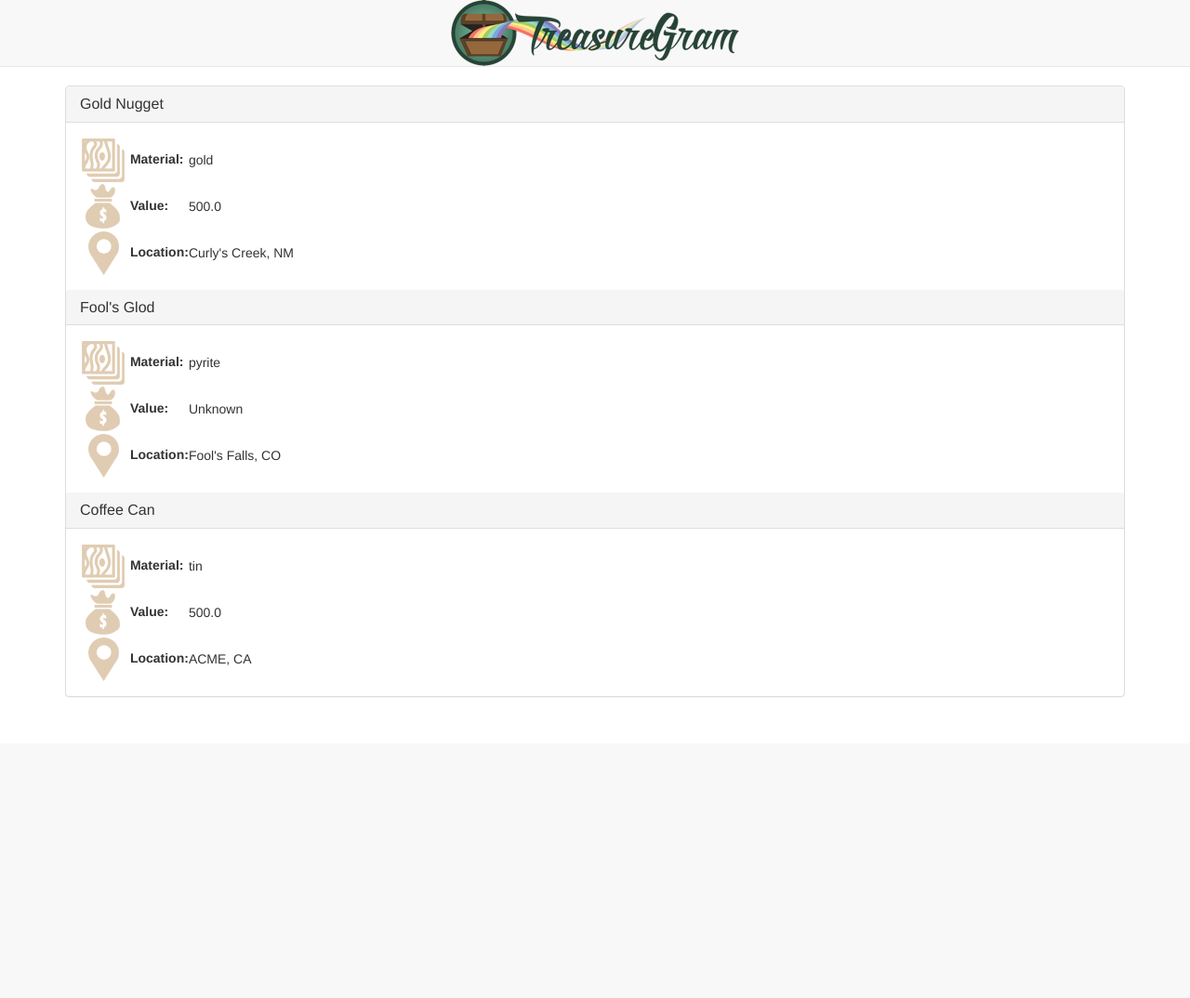
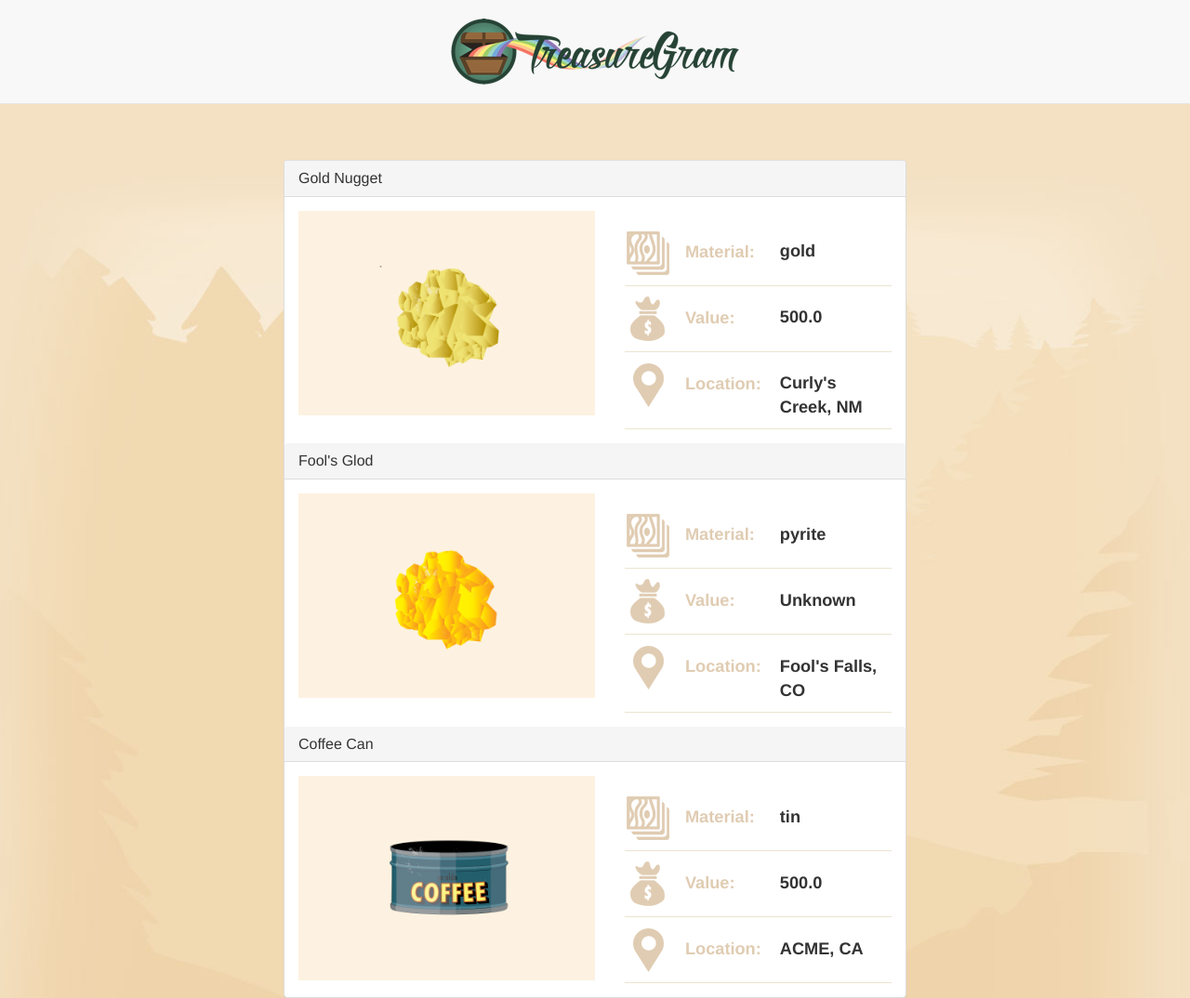
Before and after one commit to haleyshi/python_learn, a Django app: page / in a window 1280 px wide. Shown: the whole page at 93% size. Before the commit the page ends 750 px from the top, so only its background shows below. Run offline with Django 3.2, Linux system fonts and the light colour scheme; some libraries are stand-ins or nearby versions.

Commit message:
django demo - images

```diff
--- a/django_demo/Treasuregram/main_app/static/style.css
+++ b/django_demo/Treasuregram/main_app/static/style.css
@@ -1,3 +1,113 @@
-h1 {
-    color: green;
+/* This would be bootstrap-custom.css */
+
+/* ----- Bootstrap Theme ----- */
+
+body {
+  background:  #f3e1c5 url(images/brand-bg.jpg) no-repeat center top;
+  color: #263d2c;
 }
+
+.container {
+  max-width: 700px;
+  padding-top: 40px;
+}
+
+.navbar {
+  margin-bottom: 0;
+  padding-bottom: 20px;
+  padding-top: 20px;
+}
+
+.navbar-default {
+  background: #fdf9f0;
+  border-color: #ece4cf;
+}
+
+.panel {
+  background: #fff6e8;
+  border-color: #ece4cf;
+  box-shadow: 0 2px 2px #a58d65;
+}
+
+.panel-default .panel-heading {
+  background: #fbf3dd;
+  border-color: #ece4cf;
+}
+
+.panel-body {
+  position: relative;
+}
+
+.panel-title {
+  font-size: 1.5em;
+  color: #263d2c;
+}
+
+/* ----- Custom Stuff ----- */
+
+.footer {
+  border-top: 1px solid #c6b397;
+  color: #d0b695;
+  font-weight: bold;
+  font-size: 1.2em;
+  margin-bottom: 20px;
+  margin-top: 40px;
+  padding-top: 20px;
+  text-transform: uppercase;
+}
+
+.treasure {
+  margin-bottom: 20px;
+}
+
+.treasure:last-child {
+  margin-bottom: 0;
+}
+
+.treasure-photo {
+  background: #fdf2e1;
+  float: left;
+  margin-right: 5%;
+  padding: 20px;
+  position: relative;
+  text-align: center;
+  width: 50%;
+}
+
+.treasure-photo img {
+  height: 180px;
+  max-width: 100%;
+}
+
+.treasure-table {
+  float: left;
+  margin-top: 10px;
+  width: 45%;
+}
+
+.treasure-table img {
+  margin-right: 10px;
+}
+
+.treasure-table tr {
+  border-bottom: 1px solid #ece4cf;
+}
+
+.treasure-table td,
+.treasure-table th {
+  font-weight: bold;
+  font-size: 1.3em;
+  padding-bottom: 10px;
+  padding-top: 10px;
+  vertical-align: baseline;
+}
+
+.treasure-table th {
+  color: #e0ccb2;
+  white-space: nowrap;
+}
+
+.treasure-table td:last-child {
+  padding-left: 20px;
+  width: 100%;
+}
--- a/django_demo/Treasuregram/main_app/templates/index.html
+++ b/django_demo/Treasuregram/main_app/templates/index.html
@@ -21,6 +21,9 @@
                     <h2 class="panel-title">{{ treasure.name }}</h2>
                 </div>
                 <div class="panel-body">
+                    <div class="treasure-photo">
+                        <img src="{{ treasure.img_url }}" height="200">
+                    </div>
                     <table class="treasure-table">
                         <tr>
                             <th>
--- a/django_demo/Treasuregram/main_app/views.py
+++ b/django_demo/Treasuregram/main_app/views.py
@@ -3,16 +3,17 @@ from django.shortcuts import render
 # Create your views here.
 
 class Treasure:
-    def __init__(self, name, value, material, location):
+    def __init__(self, name, value, material, location, img_url):
         self.name = name
         self.value = value
         self.material = material
         self.location = location
+        self.img_url = img_url
 
 treasures = [
-    Treasure("Gold Nugget", 500.00, "gold", "Curly's Creek, NM"),
-    Treasure("Fool's Glod", 0, "pyrite", "Fool's Falls, CO"),
-    Treasure("Coffee Can", 500.00, "tin", "ACME, CA"),
+    Treasure("Gold Nugget", 500.00, "gold", "Curly's Creek, NM", 'treasuregram-gold-nugget.png'),
+    Treasure("Fool's Glod", 0, "pyrite", "Fool's Falls, CO", 'treasuregram-fools-gold.png'),
+    Treasure("Coffee Can", 500.00, "tin", "ACME, CA", 'treasuregram-coffee-can.png'),
 ]
 
 def index(request):
```
Also changed, not shown: django_demo/Treasuregram/main_app/static/images/treasuregram-coffee-can.png (added), django_demo/Treasuregram/main_app/static/images/treasuregram-fools-gold.png (added), django_demo/Treasuregram/main_app/static/images/treasuregram-gold-nugget.png (added).
